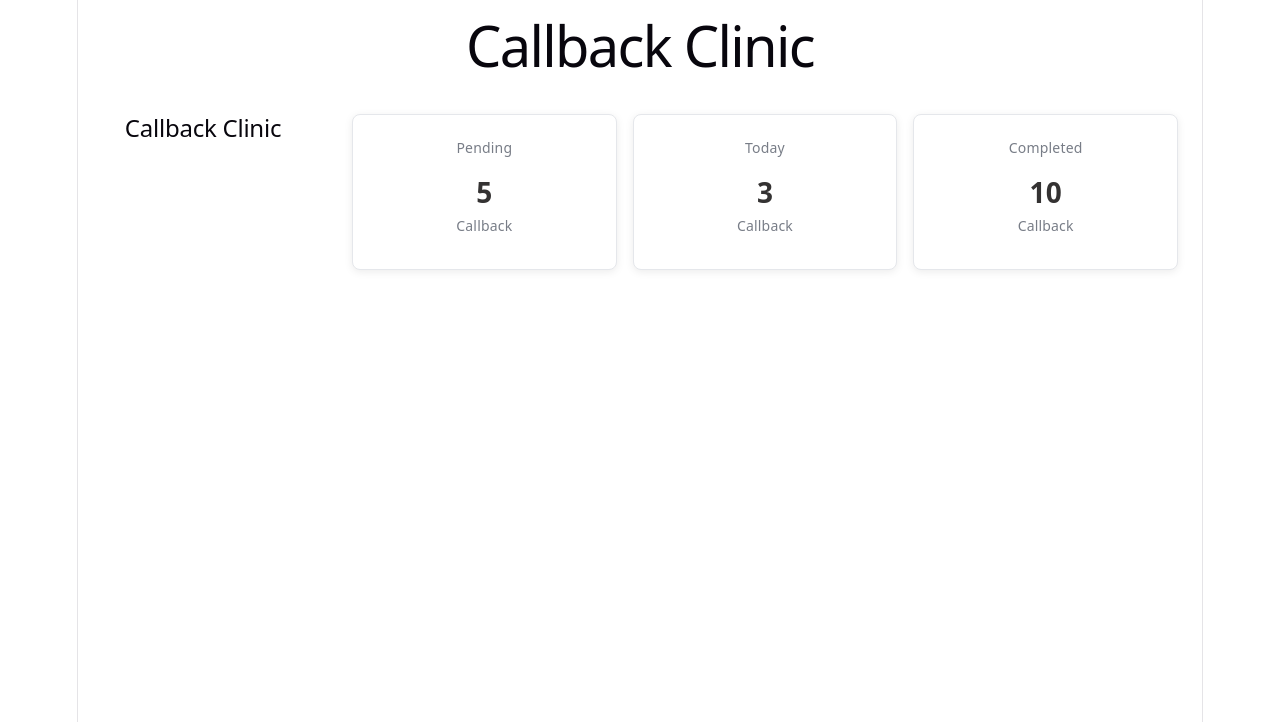
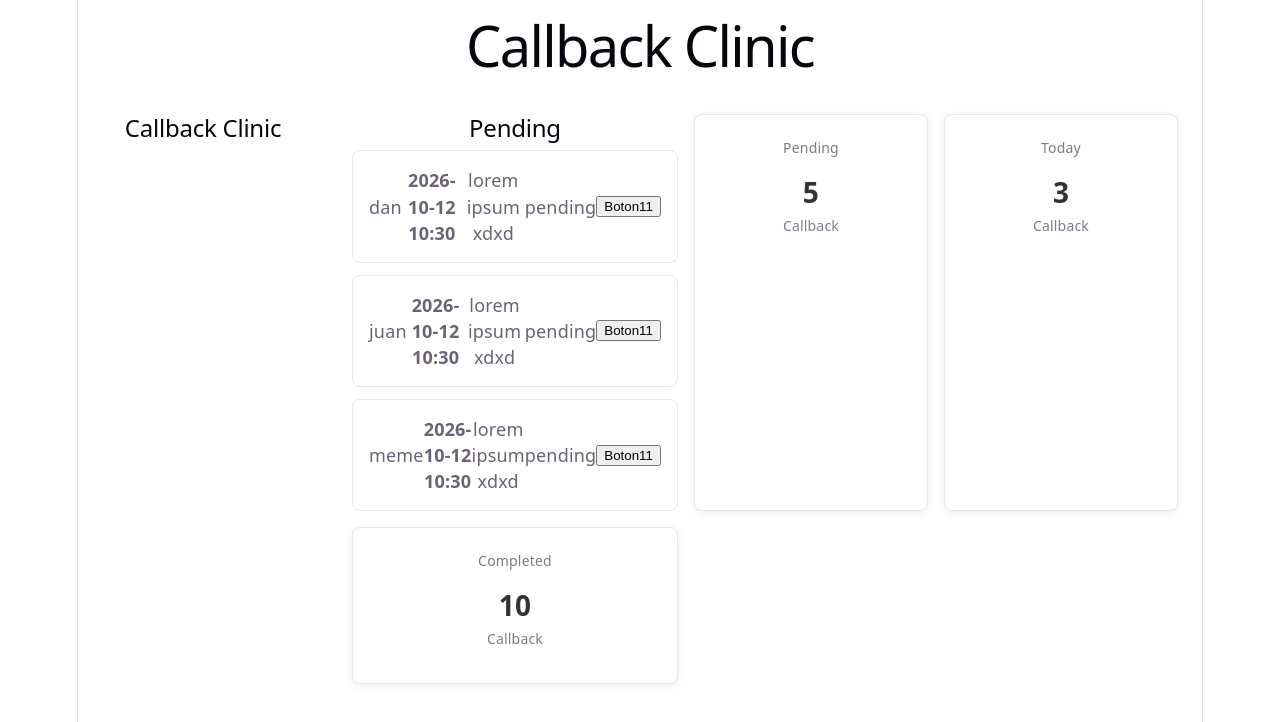
Before and after one commit to dnlgb/Reminder-Clinic, a React (Vite) app: page / in a window 1280 px wide. Shown: the top 722 px of the page. Built offline with nearby package versions, Linux system fonts and the light colour scheme.

Commit message:
refactor: centralizar los tipos de clientes y callbacks

```diff
--- a/src/App.tsx
+++ b/src/App.tsx
@@ -8,14 +8,16 @@ import ClientList from "./components/ClientList";
 import ClientForm from "./components/ClientForm";
 import DashboardSummary from "./components/DashboardSummary";
 import Callbacks from "./pages/Callbacks";
+import type { Client, Callback } from "./types"
 function App() {
 
-const [clients, setClients] = useState<({ name: string; phone: string, email: string, source: string, treatmentStatus: string, notes: string }[])> ([])
+//refactori
+const [clients, setClients] = useState<Client[]>([])
 
-const addClient = (newClient: {name: string; phone: string, email: string, source: string, treatmentStatus: string, notes: string}) =>{
+const addClient = (newClient: Client) =>{
     setClients([...clients, newClient])}
 
-const deleteClient = (clientToDelete: {name: string, phone: string, email : string, source: string, treatmentStatus: string, notes : string}) => {
+const deleteClient = (clientToDelete: Client) => {
   setClients(
     clients.filter(
       (currentClient) => clientToDelete.phone !== currentClient.phone
@@ -23,27 +25,13 @@ const deleteClient = (clientToDelete: {name: string, phone: string, email : stri
   )
 
 }
-const [editingClient, setEditingClient] = useState<{
-  name: string
-  phone: string
-  email: string
-  source: string
-  treatmentStatus: string
-  notes: string
-} | null>(null)
-const startEditing = (client : {
-  name: string ,phone: string, email: string, source: string, treatmentStatus: string, notes: string}) => {
-      console.log(client)
+const [editingClient, setEditingClient] = useState< Client| null>(null)
+const startEditing = (client : Client) => {
+    console.log(client)
   setEditingClient(client)
 }
 
-const updateClient = (updatedClient: {
-  name: string
-  phone: string
-  email: string
-  source: string
-  treatmentStatus: string
-  notes: string}) => {
+const updateClient = (updatedClient:Client) => {
   setClients(
     clients.map((currentClient) => {
       if (currentClient.phone === updatedClient.phone) {
@@ -71,13 +59,28 @@ const [callbacks, setCallbacks] = useState(
         }
     ])
 
+  const handleComplete = (callbackComplete: Callback) => {
+        setCallbacks(
+            callbacks.map((currentCallback) => {
+            if(currentCallback.id === callbackComplete.id) {
+                return {...currentCallback, status: "completed" }
+            }else{
+                return currentCallback
+            }
+            })
+        )
+    }
+
 
   return (
     <>
       <h1>Callback Clinic</h1>
       <Routes>
         <Route element={<MainLayout />}>
-        <Route path="/" element={<DashboardSummary/>}/>
+        <Route path="/" element={<DashboardSummary
+        callbacks={callbacks}
+        handleComplete={handleComplete}
+        />}/>
         <Route
           path="/clients"
           element={
@@ -96,7 +99,9 @@ const [callbacks, setCallbacks] = useState(
       }
 
     />
-        <Route path="/callbacks" element={<Callbacks />} />
+        <Route path="/callbacks"
+        element={<Callbacks/>}
+        />
         </Route>
       </Routes>
     </>
--- a/src/components/ClientForm.tsx
+++ b/src/components/ClientForm.tsx
@@ -1,26 +1,13 @@
 import { useState } from "react"
 import { useEffect } from "react"
+import type { Client } from "../types"
 function ClientForm(
     {onAddClient, editingClient, onUpdateClient}: {
         onAddClient:
-        (cliente: {name: string ,phone: string, email: string, source: string, treatmentStatus: string, notes: string}) => void
-        editingClient: {
-    name: string
-    phone: string
-    email: string
-    source: string
-    treatmentStatus: string
-    notes: string
-    } | null
+        (cliente:Client ) => void
+        editingClient: Client| null
 
-    onUpdateClient: (cliente: {
-    name: string
-    phone: string
-    email: string
-    source: string
-    treatmentStatus: string
-    notes: string
-    }) => void
+    onUpdateClient: (cliente: Client) => void
 }
     ){
     const [name, setName] = useState("");
--- a/src/components/ClientList.tsx
+++ b/src/components/ClientList.tsx
@@ -1,19 +1,14 @@
 import { useState } from "react";
+import type { Client } from "../types"
 function ClientList({
     clients,
     onEditClient,
     onDeleteClient
         }: {
-        clients: { name: string; phone: string, email: string, source: string, treatmentStatus: string, notes: string}[]
+        clients: Client[]
 
-    onDeleteClient: (client: { name: string; phone: string, email: string, source: string, treatmentStatus: string, notes: string }) => void
-onEditClient: (client: {
-    name: string
-    phone: string
-    email: string
-    source: string
-    treatmentStatus: string
-    notes: string}) => void
+    onDeleteClient: (client: Client) => void
+onEditClient: (client: Client) => void
 })
 {
     const [search, setSearch] = useState("")
--- a/src/components/DashboardSummary.tsx
+++ b/src/components/DashboardSummary.tsx
@@ -1,9 +1,20 @@
 import StatCard from "./StatCard"
-
-function DashboardSummary () {
+import type {Callback } from "../types"
+import PendingCallbacks from "./PendingCallbacks"
+function DashboardSummary({
+    callbacks,
+    handleComplete
+}: {
+    callbacks: Callback[]
+    handleComplete: (callback: Callback) => void
+}) {
     return(
     <>
         <section className="dashboard-summary">
+            <PendingCallbacks
+                callbacks={callbacks}
+                handleComplete={handleComplete}
+                />
             <StatCard title={"Pending"}
                 value={5}
                 label={"Callback"}/>
--- a/src/components/PendingCallbacks.tsx
+++ b/src/components/PendingCallbacks.tsx
@@ -1,32 +1,10 @@
-import { useState } from "react"
+import type {Callback } from "../types"
 
-function PendingCallbacks() {
-    const showCallback = (callback: {
-        id: number
-        patient: string
-        date: string
-        reason: string
-        }) => {
-            console.log(callback)
-        }
+function PendingCallbacks({callbacks ,handleComplete}: {
+    callbacks: Callback[]
+    handleComplete: (callback: Callback) => void
+}) {
 
-    const handleComplete = (callbackComplete: {
-        id: number
-        patient: string
-        date: string
-        reason: string
-        status: string
-    }) => {
-        setCallbacks(
-            callbacks.map((currentCallback) => {
-            if(currentCallback.id === callbackComplete.id) {
-                return {...currentCallback, status: "completed" }
-            }else{
-                return currentCallback
-            }
-            })
-        )
-    }
     return(
         <section>
             <h2>Pending</h2>
@@ -43,7 +21,7 @@ function PendingCallbacks() {
                     onClick={() => {
                         handleComplete(callback)
                     }}
-                    >Boton</button>
+                    >Boton11</button>
                 </div>
                 )}
             </div>
--- /dev/null
+++ b/src/types/index.ts
@@ -0,0 +1,18 @@
+import type { Callback } from "../types"
+import type {Client} from "../types"
+
+export type Callback = {
+    id: number
+    patient: string
+    date: string
+    reason: string
+    status: string
+}
+export type Client = {
+    name: string
+    phone: string
+    email: string
+    source: string
+    treatmentStatus: string
+    notes: string
+}
```
